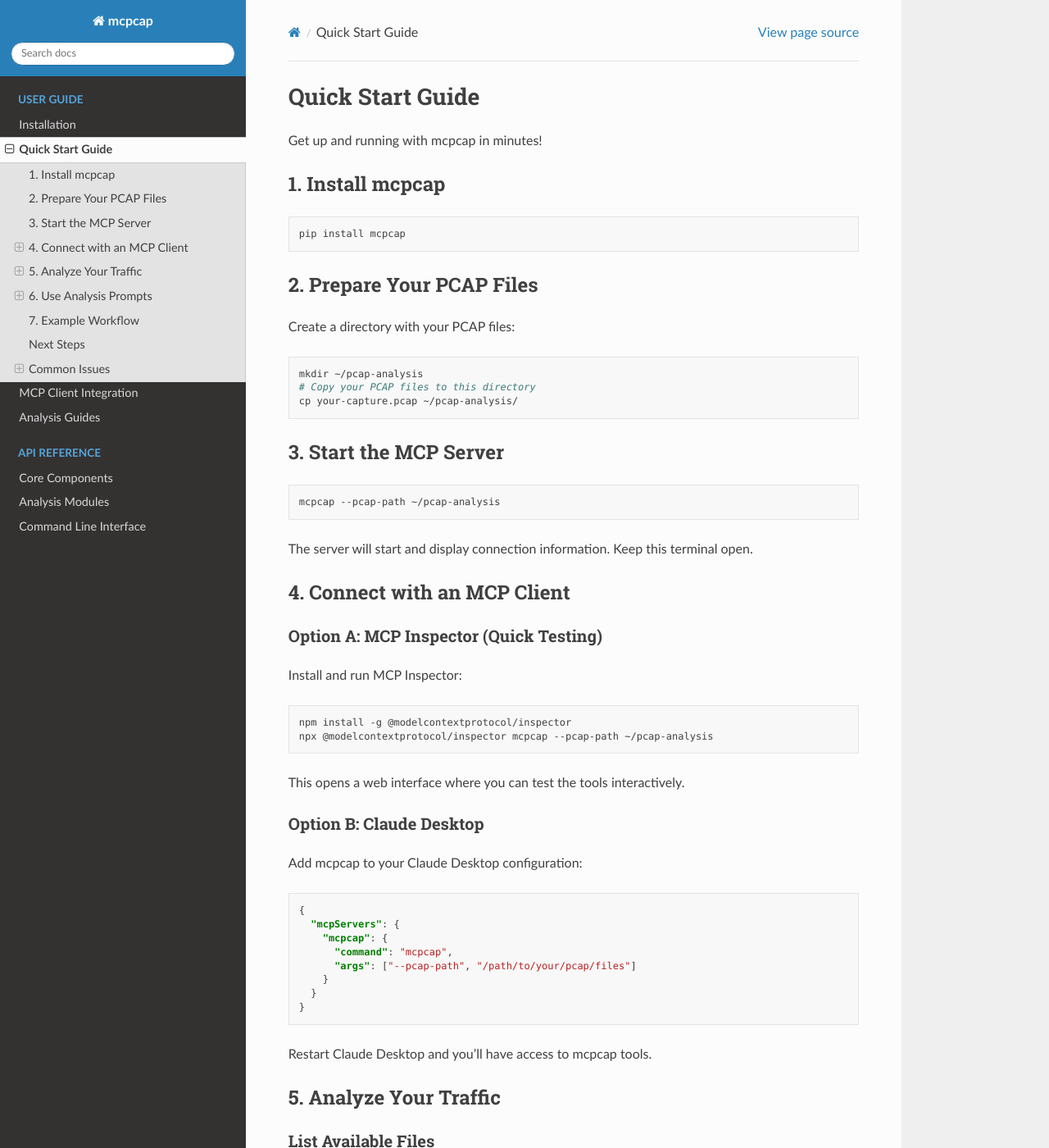
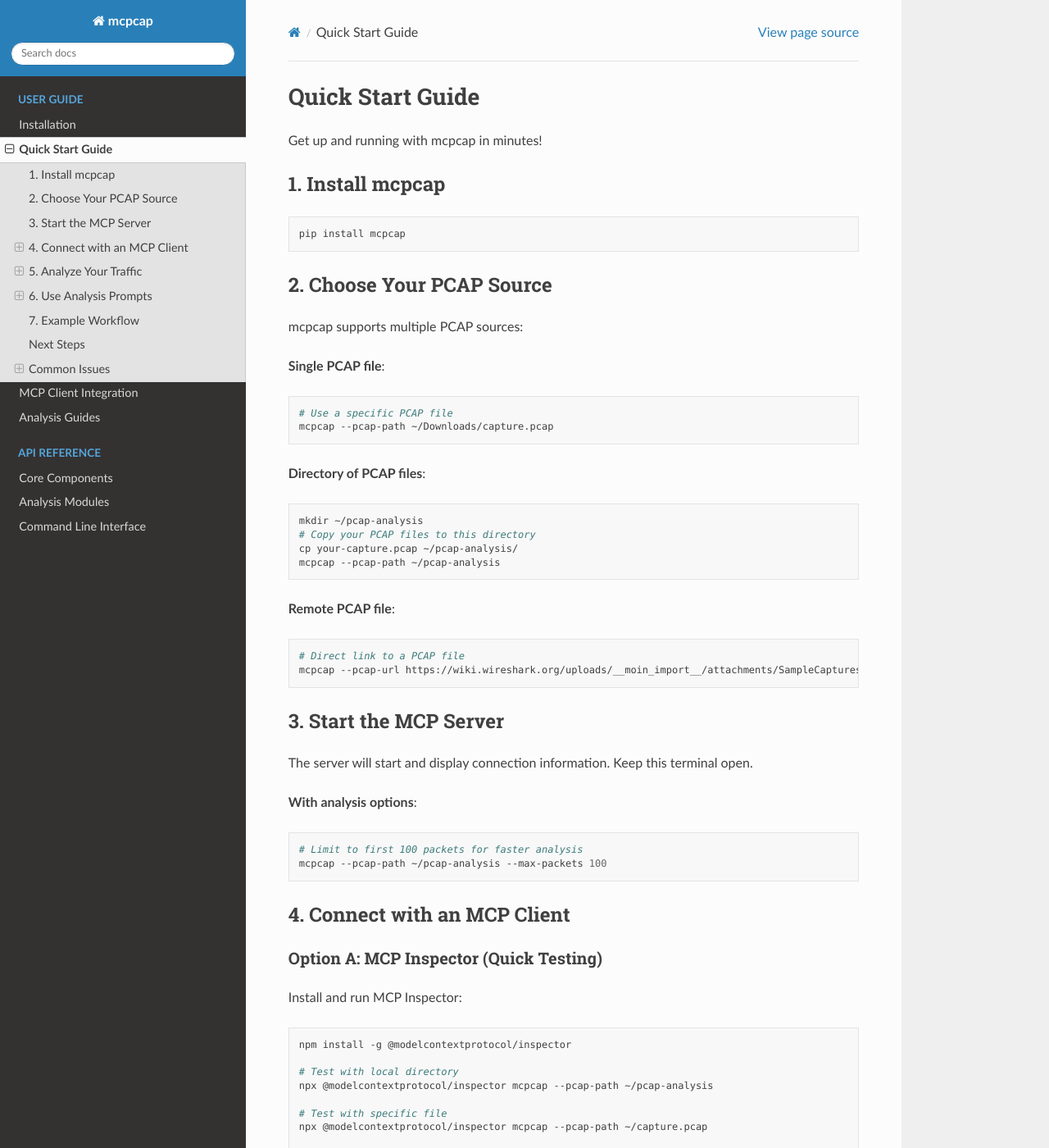
Before and after one commit to sentry-official/mcp-cap-internal, a Sphinx documentation site: the page built from docs/source/user-guide/quickstart.md, in a window 1280 px wide and 1400 px high. Shown: the whole window at 82% size. Built offline with Sphinx 7.4.7 and the Read the Docs theme 3.1.0, drawn with Linux system fonts in a browser that asks for light colours; the version number could not be read and is left out; some of the changed text lies outside the part shown.

Commit message:
docs: comprehensive update to reflect all new CLI features
- Update README.md with new CLI options, remote access modes, and examples
- Add CLI Reference section with complete option documentation
- Update all user guide docs with new source options and examples
- Enhance MCP integration examples with direct file and remote URL usage
- Update examples/README.md with practical testing scenarios
- Add requests dependency to documentation
- Improve Quick Start with multiple PCAP source options
- Update Claude Desktop configuration examples

All documentation now accurately reflects the implemented features:
• --pcap-path for files and directories
• --pcap-url for remote files and directories
• --max-packets for analysis limits
• --modules and --protocols for filtering
• Direct file URL detection and handling
• Improved MCP tool UX with optional parameters

````diff
--- a/docs/source/user-guide/quickstart.md
+++ b/docs/source/user-guide/quickstart.md
@@ -8,23 +8,39 @@
 pip install mcpcap
 ```
 
-## 2. Prepare Your PCAP Files
+## 2. Choose Your PCAP Source
 
-Create a directory with your PCAP files:
+mcpcap supports multiple PCAP sources:
 
+**Single PCAP file**:
+```bash
+# Use a specific PCAP file
+mcpcap --pcap-path ~/Downloads/capture.pcap
+```
+
+**Directory of PCAP files**:
 ```bash
 mkdir ~/pcap-analysis
 # Copy your PCAP files to this directory
 cp your-capture.pcap ~/pcap-analysis/
+mcpcap --pcap-path ~/pcap-analysis
+```
+
+**Remote PCAP file**:
+```bash
+# Direct link to a PCAP file
+mcpcap --pcap-url https://wiki.wireshark.org/uploads/__moin_import__/attachments/SampleCaptures/dns.cap
 ```
 
 ## 3. Start the MCP Server
 
+The server will start and display connection information. Keep this terminal open.
+
+**With analysis options**:
 ```bash
-mcpcap --pcap-path ~/pcap-analysis
+# Limit to first 100 packets for faster analysis
+mcpcap --pcap-path ~/pcap-analysis --max-packets 100
 ```
-
-The server will start and display connection information. Keep this terminal open.
 
 ## 4. Connect with an MCP Client
 
@@ -34,7 +50,15 @@
 
 ```bash
 npm install -g @modelcontextprotocol/inspector
+
+# Test with local directory
 npx @modelcontextprotocol/inspector mcpcap --pcap-path ~/pcap-analysis
+
+# Test with specific file
+npx @modelcontextprotocol/inspector mcpcap --pcap-path ~/capture.pcap
+
+# Test with remote file
+npx @modelcontextprotocol/inspector mcpcap --pcap-url https://example.com/dns.cap
 ```
 
 This opens a web interface where you can test the tools interactively.
````
Also changed, not shown: README.md (+97 -7 lines), docs/source/user-guide/installation.md (+1 -0 lines), docs/source/user-guide/mcp-integration.md (+16 -6 lines), examples/README.md.
